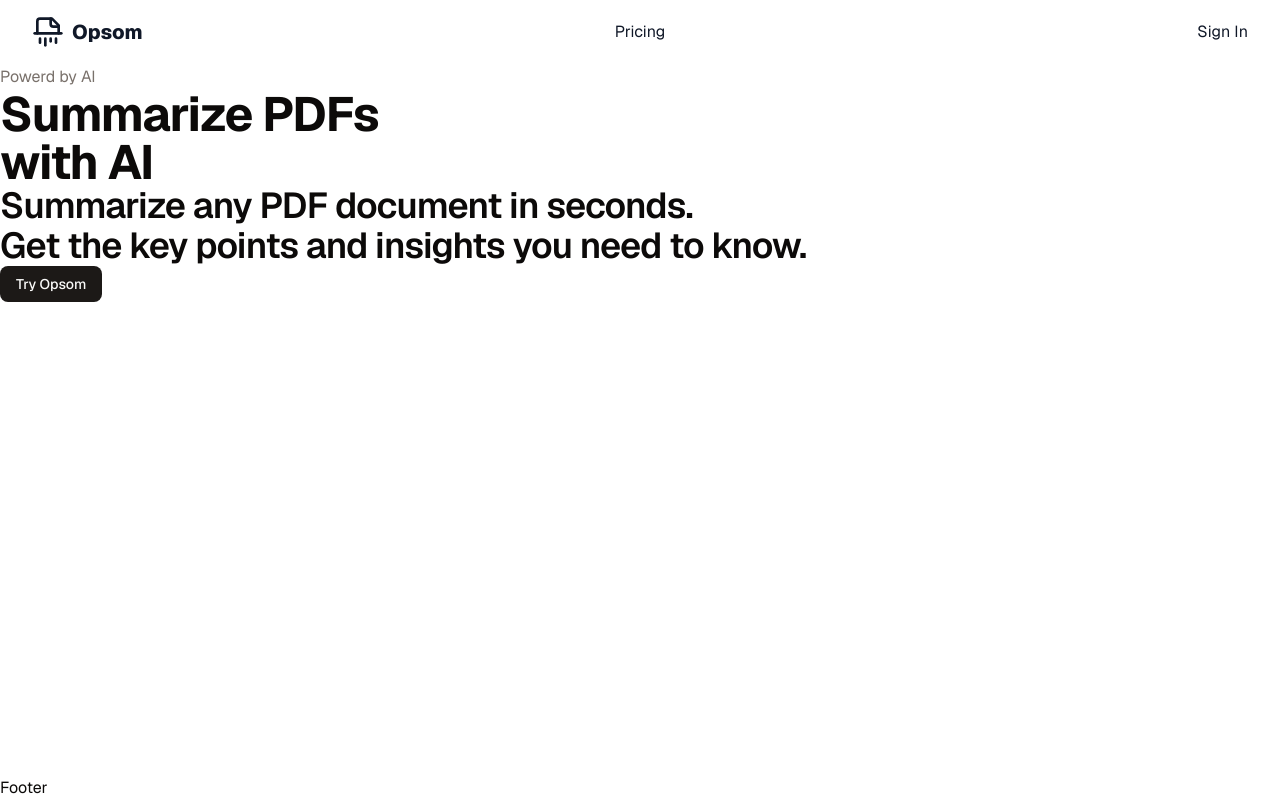
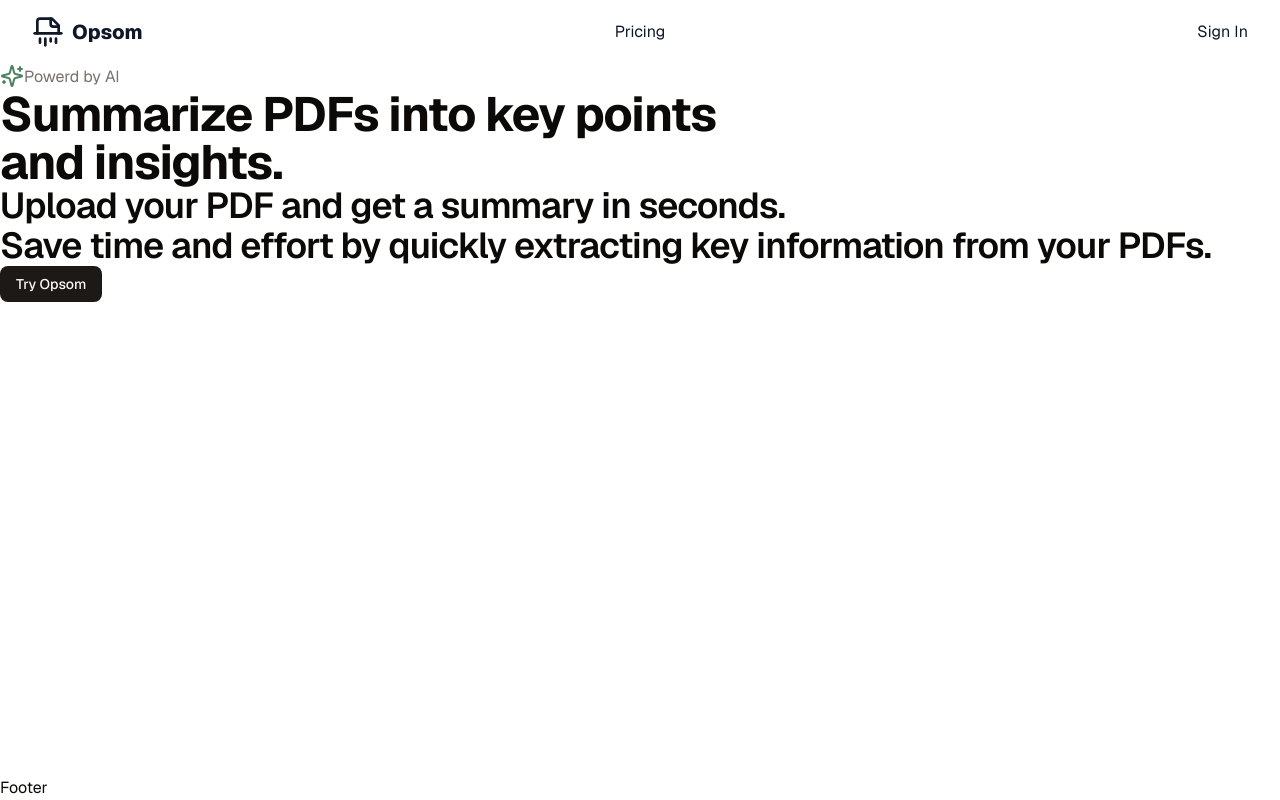
Before and after one commit to Termication/OPSOM, a Next.js app in the folder my-app/: page / in a window 1280 px wide. Built offline with nearby package versions, Linux system fonts and the light colour scheme.

Commit message:
feat: enhance HeroSection component with improved text and layout for PDF summarization

```diff
--- a/my-app/components/home/hero-section.tsx
+++ b/my-app/components/home/hero-section.tsx
@@ -1,17 +1,22 @@
 import { Button } from "@/components/ui/button";
+import { Sparkles } from 'lucide-react';
 
 export default function HeroSection() {
     return <section>
-        <div className="di">
+        <div className="">
+            <div className="flex">
+                <Sparkles className="h-6 w-6 text-green-900 animate-pulse" />
+                <p>Powerd by AI</p>
+            </div>
 
-            <p>Powerd by AI</p>
             <h1>
-                Summarize PDFs <br />
-                with AI
+                Summarize PDFs into key points <br />
+                and insights.
             </h1>
             <h2>
-                Summarize any PDF document in seconds. <br />
-                Get the key points and insights you need to know.
+                Upload your PDF and get a summary in seconds.
+                <br />
+                Save time and effort by quickly extracting key information from your PDFs.
             </h2>
 
             <Button>
```
